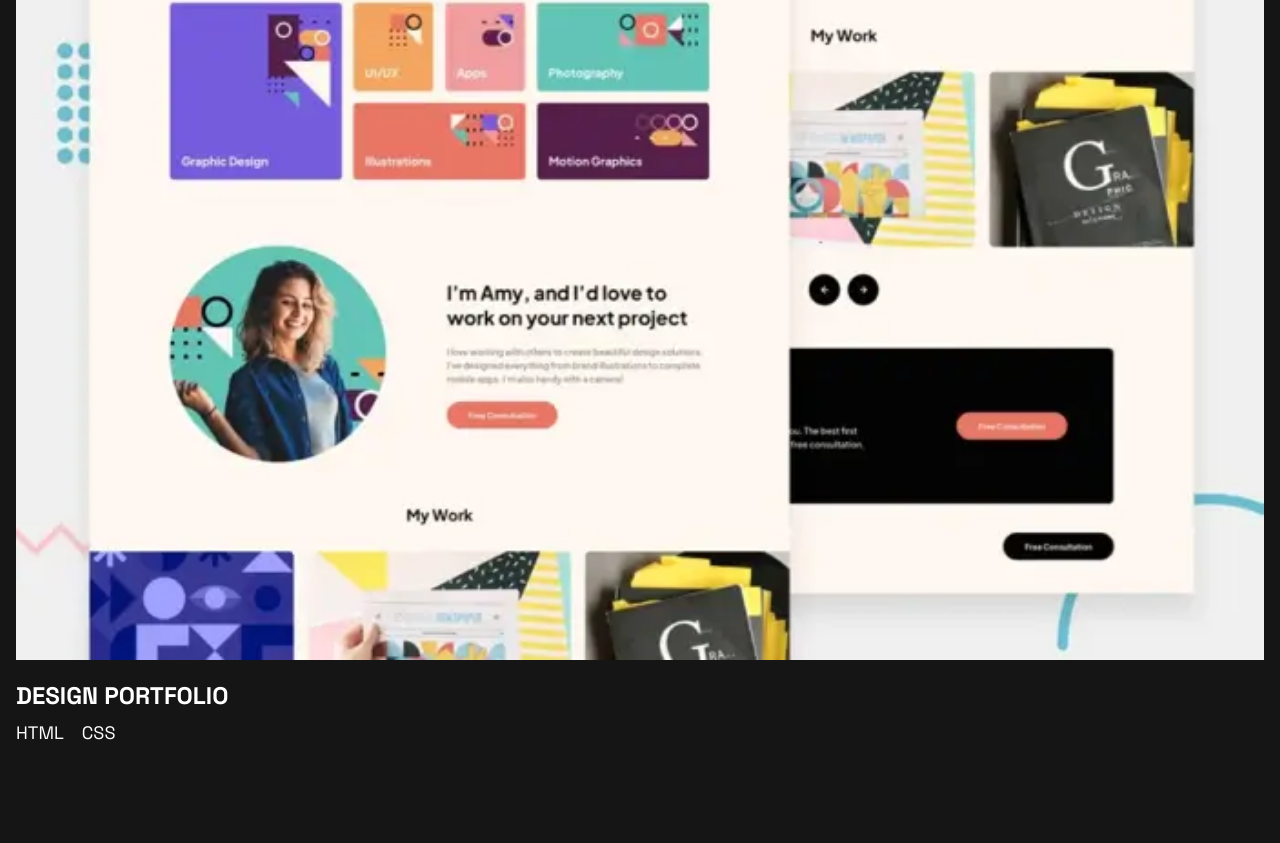
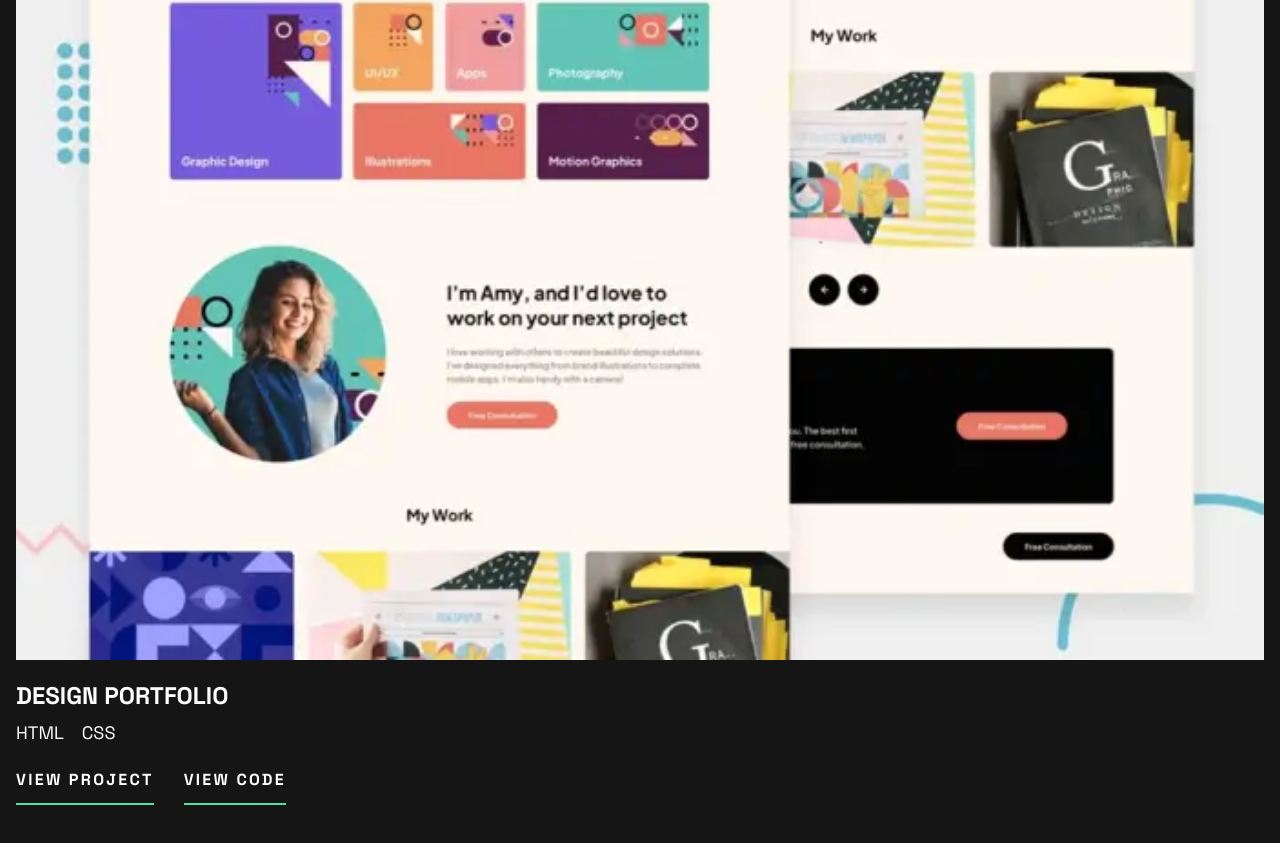
Before and after one commit to VeseMir2k/single-page-developer-portfolio, a Vue app: page / in a window 1280 px wide. Shown: the part 1693-2536 px from the top of the page. Built offline with nearby package versions, Linux system fonts and the light colour scheme.

Commit message:
✨ (ProjectCard.vue): Add ProjectCardButtons component to ProjectCard for displaying buttons related to the project 📝 (ProjectCardButtons.vue): Create ProjectCardButtons component to display buttons for viewing project and code

```diff
--- a/src/components/projects/ProjectCard.vue
+++ b/src/components/projects/ProjectCard.vue
@@ -2,16 +2,17 @@
   <article class="project-card">
     <img class="project-card__img" src="../../assets/thumbnail-project-1-small.webp" alt="" />
     <ProjectCardHeader />
-    <div class="project-card__buttons"></div>
+    <ProjectCardButtons />
   </article>
 </template>
 
 <script>
 import ProjectCardHeader from './ProjectCardHeader.vue'
+import ProjectCardButtons from './ProjectCardButtons.vue'
 
 export default {
   name: 'ProjectCard',
-  components: { ProjectCardHeader }
+  components: { ProjectCardHeader, ProjectCardButtons }
 }
 </script>
 
--- /dev/null
+++ b/src/components/projects/ProjectCardButtons.vue
@@ -0,0 +1,22 @@
+<template>
+  <div class="project-card-buttons">
+    <BasicButton text="view project" />
+    <BasicButton text="view code" />
+  </div>
+</template>
+
+<script>
+import BasicButton from '../BasicButton.vue'
+
+export default {
+  name: 'ProjectCardButtons',
+  components: { BasicButton }
+}
+</script>
+
+<style lang="scss" scoped>
+.project-card-buttons {
+  display: flex;
+  gap: 30px;
+}
+</style>
```
